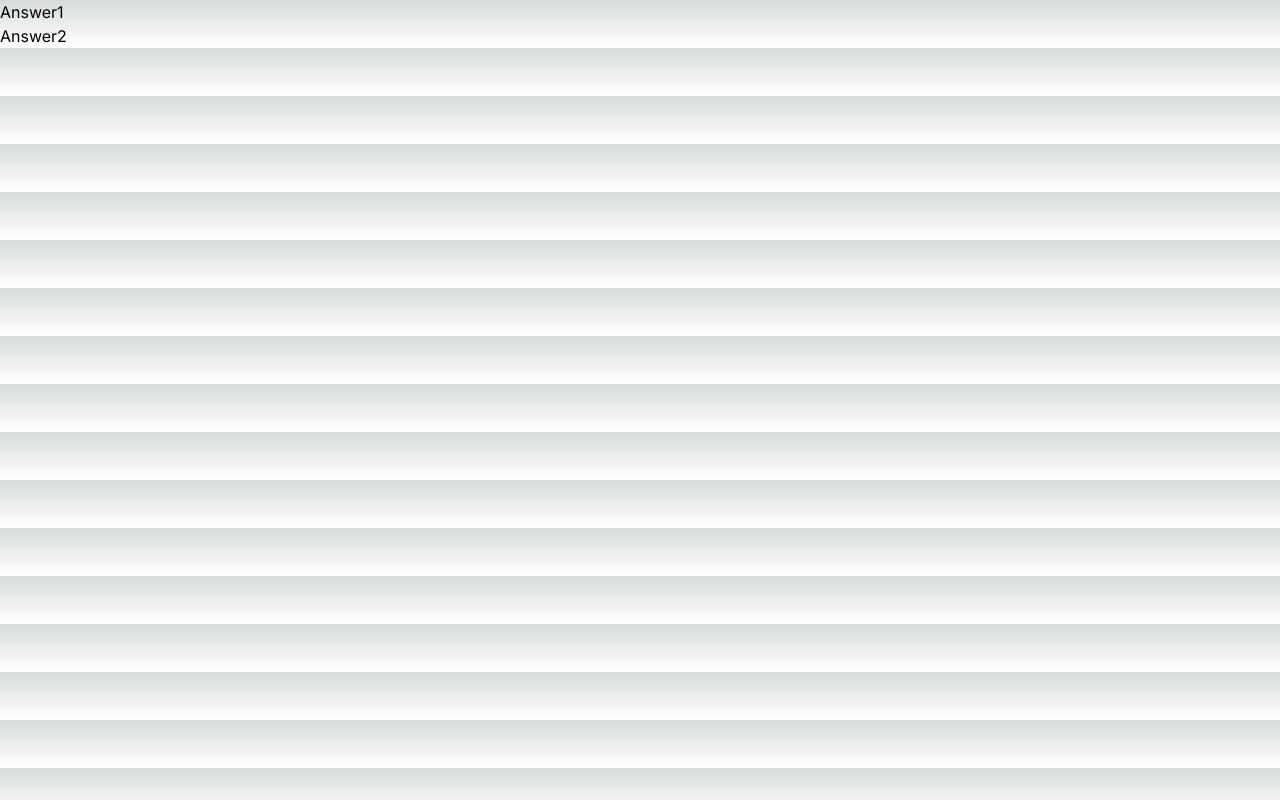
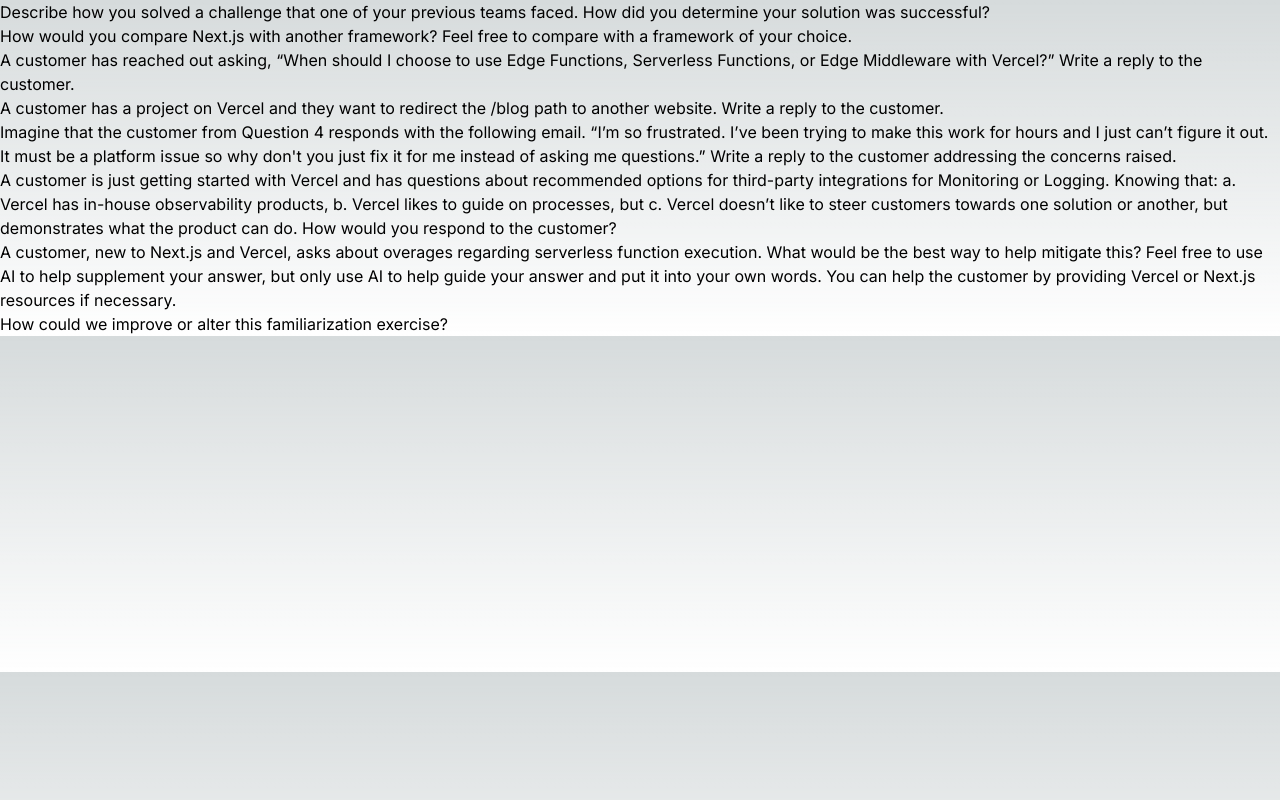
Before and after one commit to ananya-anupum/nextjs-boilerplate, a Next.js app: page / in a window 1280 px wide. Built offline with nearby package versions, Linux system fonts and the light colour scheme.

Commit message:
Final Commit

```diff
--- a/app/Answer2/page.tsx
+++ b/app/Answer2/page.tsx
@@ -8,13 +8,13 @@ export default function Page() {
 <br/>  Offers features like server-side rendering (SSR) and static site generation (SSG) for fast initial page loads and improved SEO.
 <br/>  Next.js enforces certain ways of doing things, which might not be ideal for developers who prefer more flexibility, however the learning curve is relatively easier for those who are familiar with React.
 <br/>  Offers excellent performance with its SSR and SSG capabilities, resulting in faster initial page loads and improved SEO.
-<br/><br/>
+<br/> <br/>
   Angular
-
-  Angular is a TypeScript-based framework and is built by Google.
-  Offers a robust framework with built-in features for routing, data binding, and dependency injection.
-  Angular has a steeper learning curve due to its comprehensive nature and developers need to grasp various concepts like modules, components and decorators.
-  While Angular applications can be optimized for performance, its CSR approach may result in slower initial page loads compared to SSR.
+<br/> <br/>
+<br/>  Angular is a TypeScript-based framework and is built by Google.
+<br/>  Offers a robust framework with built-in features for routing, data binding, and dependency injection.
+<br/>  Angular has a steeper learning curve due to its comprehensive nature and developers need to grasp various concepts like modules, components and decorators.
+<br/>  While Angular applications can be optimized for performance, its CSR approach may result in slower initial page loads compared to SSR.
 
   </h1>
     );
--- a/app/Answer3/page.tsx
+++ b/app/Answer3/page.tsx
@@ -1,18 +1,18 @@
 export default function Page() {
     return (
   <h1> Hi Customer,
-
+<br/> <br/>
   Thank you for reaching out. Trust you are doing well.
-
+<br/> <br/>
   I understand that you have some queries regarding Edge Functions, Serverless Functions, and Edge Middleware on Vercel. Deciding between these depends on your specific needs.
-  To give a brief description here, if you require a low latency and lightweight functionality, choose Edge functions.
-  If you have a requirement with full Node.js capabilities for complex backend logic, you can choose Serverless Functions.
-  If you want to modify requests before reaching your functions, choose Edge Middleware, however this is usually used in conjunction with the above options.
-
+  <br/>  To give a brief description here, if you require a low latency and lightweight functionality, choose Edge functions.
+  <br/>  If you have a requirement with full Node.js capabilities for complex backend logic, you can choose Serverless Functions.
+  <br/>  If you want to modify requests before reaching your functions, choose Edge Middleware, however this is usually used in conjunction with the above options.
+<br/> <br/>
   That said, it would be great if you could share more details about your project, we can provide customized recommendations and assistance to ensure the best fit for your use case.
-
+<br/> <br/>
   Best regards,
-  Ananya
+<br/>  Ananya
 
   </h1>
     );
--- a/app/Answer4/page.tsx
+++ b/app/Answer4/page.tsx
@@ -1,24 +1,24 @@
 export default function Page() {
     return (
   <h1>Hi Customer,
-
+<br/> <br/>
   Thank you for reaching out. Trust you are doing well.
-
+  <br/> <br/>
   To redirect the /blog path to another website, please follow the below steps:
-
+  <br/> <br/>
   Login to your Vercel account - Project Dashboard - Settings/Configuration - Routing Settings - Add the new redirect rule - Save.
-
+  <br/> <br/>
   After saving the changes, you can test this by visiting your project's "/blog" path. It should now automatically redirect to the specified destination URL.
-  You can also refer to these articles below for reference:
-
-  Redirects: https://vercel.com/docs/edge-network/redirects
-  Next.js configuration: https://vercel.com/docs/frameworks/nextjs
-  Serverless Functions: https://vercel.com/docs/functions
-
+<br/>  You can also refer to these articles below for reference:
+  <br/> <br/>
+<br/>  Redirects: https://vercel.com/docs/edge-network/redirects
+<br/>  Next.js configuration: https://vercel.com/docs/frameworks/nextjs
+<br/>  Serverless Functions: https://vercel.com/docs/functions
+  <br/> <br/>
   Feel free to reach out if you need any assistance during this process and I can coordinate internally and assist you accordingly.
-
+  <br/> <br/>
   Best regards,
-  Ananya
+<br/>  Ananya
 
   </h1>
     );
--- a/app/Answer5/page.tsx
+++ b/app/Answer5/page.tsx
@@ -1,18 +1,18 @@
 export default function Page() {
     return (
   <h1>Hi Customer,
-
+<br/> <br/>
   Thank you for reaching out. Trust you are doing well.
-
+<br/> <br/>
   I completely understand your frustration and I apologize for the inconvenience you’re facing. Vercel redirects are a well-supported feature, and I believe it is not a platform issue. Vercel offers a couple of ways to set up redirects, and sometimes a small change is enough to make it work.
-  To assist you better, could you please provide some details regarding your project type and if the target website is publicly accessible? It would also be great if you could share the error messages you’re facing during this setup so that I can discuss it internally with our technical team and get back to you with further information.
-
+<br/>  To assist you better, could you please provide some details regarding your project type and if the target website is publicly accessible? It would also be great if you could share the error messages you’re facing during this setup so that I can discuss it internally with our technical team and get back to you with further information.
+  <br/> <br/>
   Please be assured that we are committed to your satisfaction and we will work on getting this resolved at the earliest once we have the details.
-
+  <br/> <br/>
   Looking forward to hearing from you.
-
+  <br/> <br/>
   Best regards,
-  Ananya
+<br/>  Ananya
 
   </h1>
     );
--- a/app/Answer6/page.tsx
+++ b/app/Answer6/page.tsx
@@ -1,18 +1,18 @@
 export default function Page() {
     return (
   <h1>Hi Customer,
-
+<br/> <br/>
   Thank you for reaching out. Hope you are doing well.
-
+  <br/> <br/>
   I'm glad to hear that you're getting started with our platform and interested in exploring options for monitoring and logging your deployments. Vercel offers some great in-house tools to get you started, however we also understand if you’re looking to integrate third-party solutions that best suit your specific needs and preferences.
-
+  <br/> <br/>
   Vercel provides robust monitoring and logging capabilities through our in-house observability products.This allows you to track deployment status, errors, and basic performance metrics. I’m happy to guide you through the setup and usage of these tools to ensure you get the most out of them. You can refer to this document as well for more information.
-  However, if you're considering third-party integrations for monitoring and logging, we can provide recommendations and assist you in integrating these solutions with your Vercel projects.
-
+<br/>  However, if you're considering third-party integrations for monitoring and logging, we can provide recommendations and assist you in integrating these solutions with your Vercel projects.
+  <br/> <br/>
   Our goal is to ensure that you have the right tools at your disposal to work effectively on your project with Vercel. Feel free to reach out if you have any questions about specific monitoring needs or the integration process with Vercel and I’ll be glad to assist you.
-
+  <br/> <br/>
   Best regards,
-  Ananya
+<br/>  Ananya
 
   </h1>
     );
--- a/app/Answer7/page.tsx
+++ b/app/Answer7/page.tsx
@@ -1,19 +1,19 @@
 export default function Page() {
     return (
   <h1>The first step is to understand their usage by gathering information on their current usage patterns. Based on the usage patterns, we can suggest relevant optimization approaches:
-
+<br/> <br/>
   Here are some ideas to consider that can lower their Serverless Function's execution time:
-
-  Make sure to set your Serverless Function's region as close to your data sources as geographically possible.
-  What exactly is slow? The 3rd party API? If yes, can you trigger a request to the API and fetch the result later?
-  Introduce a caching layer between the 3rd party API and your Serverless Functions.
-  Move the workload to another environment; Reconsider if it would be better to offload work inside your Serverless Function to the client, etc.
-  As a general rule, Serverless Functions on Vercel should be lightweight helpers for frontend applications.
-
+  <br/> <br/>
+<br/>  Make sure to set your Serverless Function's region as close to your data sources as geographically possible.
+<br/>  What exactly is slow? The 3rd party API? If yes, can you trigger a request to the API and fetch the result later?
+<br/>  Introduce a caching layer between the 3rd party API and your Serverless Functions.
+<br/>  Move the workload to another environment; Reconsider if it would be better to offload work inside your Serverless Function to the client, etc.
+<br/>  As a general rule, Serverless Functions on Vercel should be lightweight helpers for frontend applications.
+  <br/> <br/>
   Provide documentation that might benefit them.
-  Optimizing Serverless Functions: https://vercel.com/docs/functions/usage-and-pricing
-  Vercel Analytics: https://vercel.com/analytics
-
+<br/>  Optimizing Serverless Functions: https://vercel.com/docs/functions/usage-and-pricing
+<br/>  Vercel Analytics: https://vercel.com/analytics
+  <br/> <br/>
   By following the above steps, we can equip the new Next.js and Vercel user with the knowledge and tools to effectively manage serverless function overages and optimize their deployments and also let them know that they can reach out to you if they need any assistance during this process and we can offer tailored guidance to better assist them
 
   </h1>
--- a/app/page.tsx
+++ b/app/page.tsx
@@ -3,9 +3,49 @@ import Image from "next/image";
 export default function Home() {
   return (
     <main>
-<a href="/Answer1">Answer1</a>
+<a href="/Answer1">Describe how you solved a challenge that one of your previous teams faced.
+How did you determine your solution was successful?
+</a>
 <br/>
-<a href="/Answer2">Answer2</a>
+<a href="/Answer2">How would you compare Next.js with another framework? Feel free to compare
+with a framework of your choice.
+</a>
+<br/>
+<a href="/Answer3">A customer has reached out asking, “When should I choose to use Edge
+Functions, Serverless Functions, or Edge Middleware with Vercel?” Write a reply
+to the customer.
+</a>
+<br/>
+<a href="/Answer4">A customer has a project on Vercel and they want to redirect the /blog path to
+another website. Write a reply to the customer.
+</a>
+<br/>
+<a href="/Answer5">Imagine that the customer from Question 4 responds with the following email.
+“I’m so frustrated. I’ve been trying to make this work for hours and I just
+can’t figure it out. It must be a platform issue so why don't you just fix it for
+me instead of asking me questions.”
+Write a reply to the customer addressing the concerns raised.
+</a>
+<br/>
+<a href="/Answer6">A customer is just getting started with Vercel and has questions about
+recommended options for third-party integrations for Monitoring or Logging.
+Knowing that:
+a. Vercel has in-house observability products,
+b. Vercel likes to guide on processes, but
+c. Vercel doesn’t like to steer customers towards one solution or another, but
+demonstrates what the product can do.
+How would you respond to the customer?
+</a>
+<br/>
+<a href="/Answer7">A customer, new to Next.js and Vercel, asks about overages regarding serverless
+function execution. What would be the best way to help mitigate this? Feel free to
+use AI to help supplement your answer, but only use AI to help guide your
+answer and put it into your own words. You can help the customer by providing
+Vercel or Next.js resources if necessary.
+</a>
+<br/>
+<a href="/Answer8">How could we improve or alter this familiarization exercise?
+</a>
 </main>
   );
 }
```
Also changed, not shown: app/Answer8/page.tsx (+5 -5 lines).
